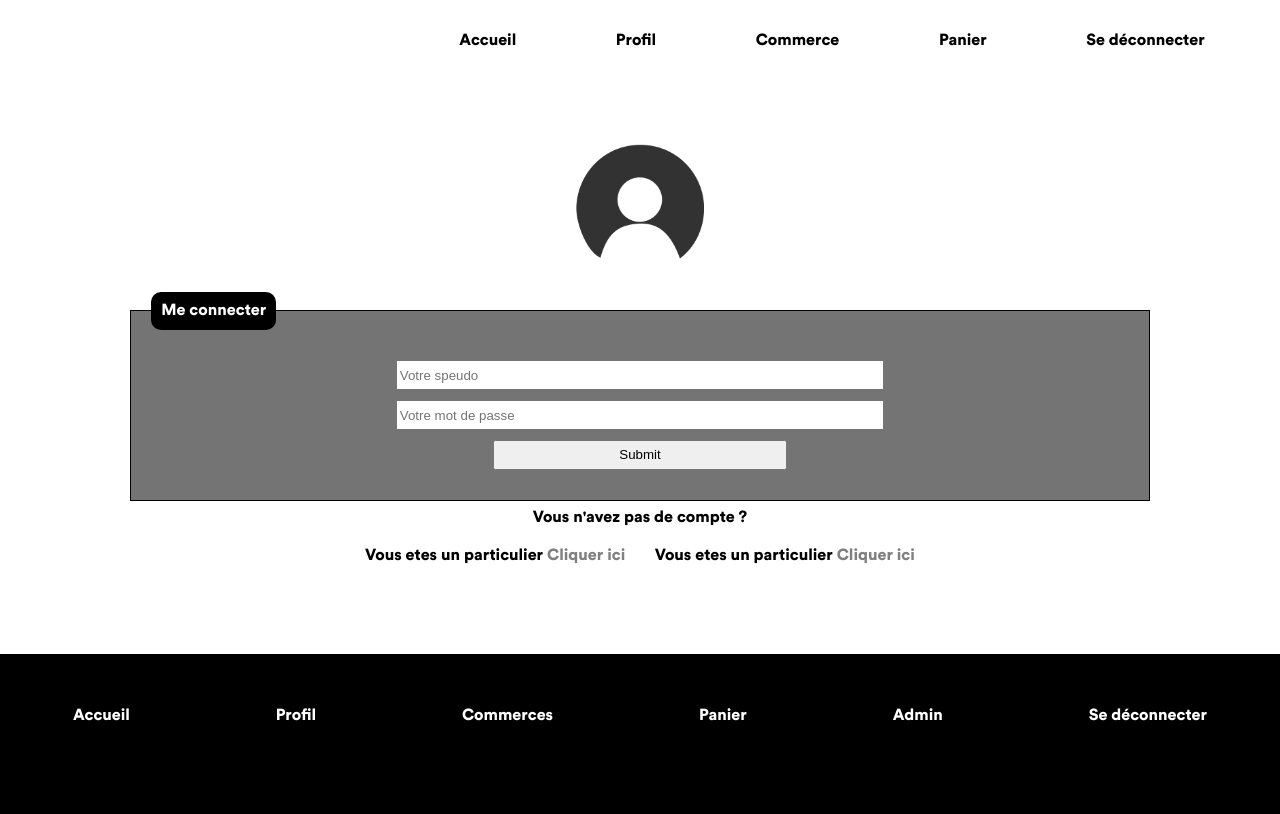
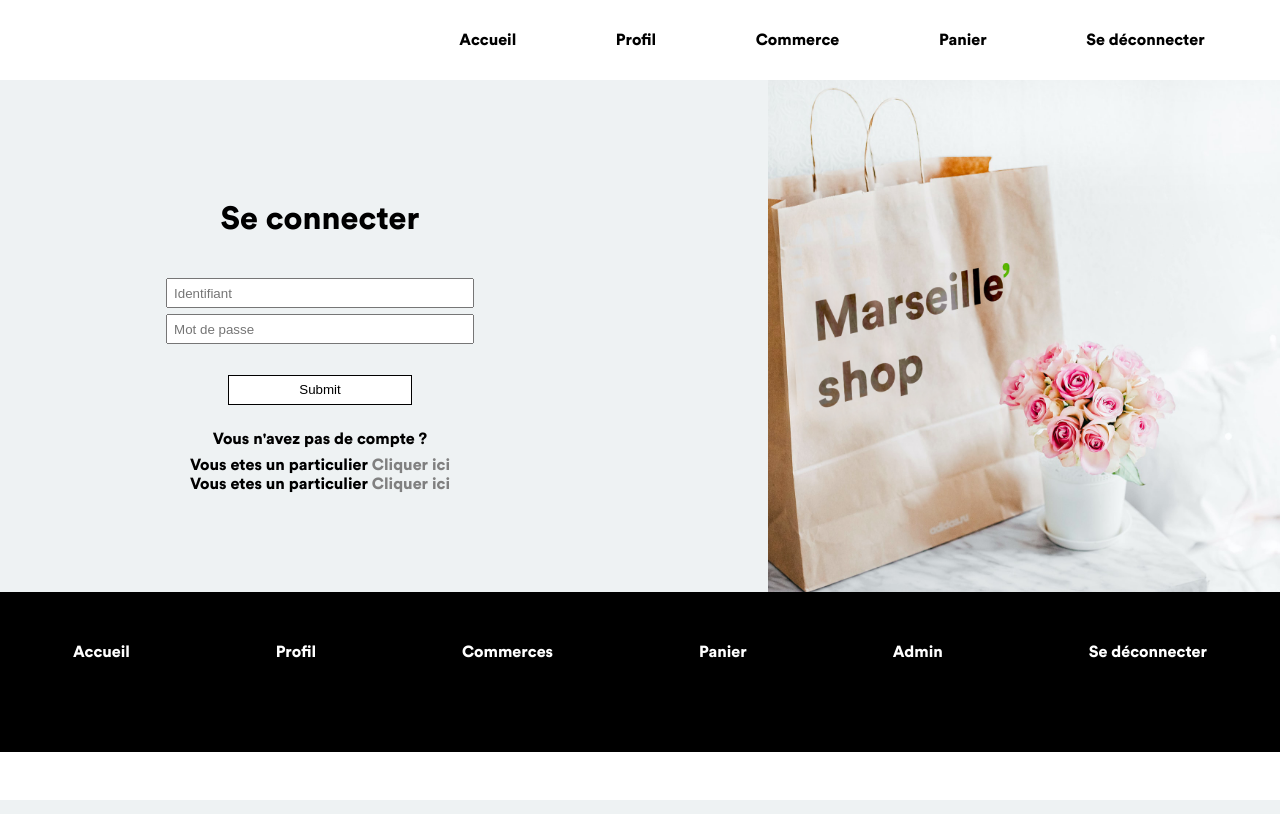
Before and after one commit to celine-emptoz-lacote/confinement, a PHP site: page /connexion.php in a window 1280 px wide. Run offline with PHP 8.4, Linux system fonts and the light colour scheme.

Commit message:
fin de la page connexion et du style

```diff
--- a/connexion.php
+++ b/connexion.php
@@ -18,19 +18,25 @@
         </nav>
     </header>
     <main>
-        <img class="connexion_icon" src="src/images/icon.png" alt="icon">
+        <div class="connexion_div">
+            <div>
+            <h1>Se connecter</h1>
+                <form class="connexion_form" action="">
 
-        <form  action="">
-          <fieldset class="connexion_fieldset">
-                <legend class="connexion_legend">Me connecter</legend>
-                <input class="connexion-input" type="text" name="" placeholder="Votre speudo" required >
-                <input class="connexion-input" type="password" name="" placeholder="Votre mot de passe" required>
-                <input class="connexion-input" type="submit">
-        </fieldset>
-      </form>
-        <p class="connexion_p">Vous n'avez pas de compte ?</p>
-        <p class="connexion_p2">Vous etes un particulier <a href="inscription.php">Cliquer ici</a></p>
-        <p class="connexion_p2">Vous etes un particulier <a href="inscription_commercant.php">Cliquer ici</a></p>
+                    <input class="connexion-input" type="text" name="" placeholder=" Identifiant" required >
+                    <input class="connexion-input" type="password" name="" placeholder=" Mot de passe" required>
+                    <input class="connexion-input" type="submit">
+
+                </form>
+                <p class="connexion_p">Vous n'avez pas de compte ?</p>
+                <p class="connexion_p2">Vous etes un particulier <a href="inscription.php">Cliquer ici</a></p>
+                <p class="connexion_p2">Vous etes un particulier <a href="inscription_commercant.php">Cliquer ici</a></p>
+            </div>
+
+            <img src="src/images/marseilleshop.png" alt="logo">
+        </div>
+
+
     </main>
 
     <footer>
--- a/css/styles.css
+++ b/css/styles.css
@@ -168,13 +168,27 @@ h1{
 }
 
 /**** INSCRIPTION ****/
-body {
+.inscription-body {
     text-align: center;
+    background-color: #eef2f3;
 }
 
-form {
-    width: 80%;
-    margin: auto;
+.inscription-body header {
+    background-color: white;
+}
+
+.inscription-main {
+    display: flex;
+    justify-content: space-around;
+}
+
+.inscription-main-div {
+    width: 50%;
+}
+
+.inscription-main img {
+    width: 40%;
+    margin-bottom: -6%;
 }
 
 input {
@@ -193,47 +207,96 @@ form input {
 
 input[type="submit"] {
     width: 30%;
+    background-color: white;
+    border: 1px solid black;
+
 }
 
 /****** profil ***/
-.profil_hr {
-    width: 70%;
+
+.profil_main_header {
+    display: flex;
+    justify-content: space-around;
+    align-items: center;
+    background-color: #eef2f3;
+    text-align: left;
+}
+
+.profil_main_header div {
+   width: 40%;
+}
+
+.profil_main_header div h1 {
+    text-align: left;
+    font-size: 50px;
+ }
+
+.profil_main_header img {
+    width: 50%;
+}
+.profil_section {
+    margin: 6% auto;
+}
+.profil-form input{
+    display: block;
+    width: 20%;
     margin: 2% auto;
-    border: 1px solid black;
+}
+
+.profil_table {
+    width: 80%;
+    margin: auto;
+    border-collapse: collapse;
+}
+
+.profil_table thead tr {
+    background-color: #c2c6c7;
+    border-top: 1px solid black;
+    border-bottom: 1px solid black;
+}
+
+.profil_table tbody {
+    background-color: #eef2f3;
+}
+.profil_table  td {
+    padding: 1.5%;
 }
 
 /****** CONNEXION ****/
-
-.connexion_fieldset {
-    padding: 2%;
-    background-color: rgb(116, 116, 116);
-    border: 1px solid black;
+.connexion_div {
+    display: flex;
+    justify-content: space-between;
+    align-items: center;
+    margin-bottom: -6%;
+    background-color: #eef2f3;
 }
 
-.connexion_legend {
-    padding: 1%;
-    text-align: left;
-    background-color: black;
-    color: white;
-    border-radius: 10px;
+.connexion_div div {
+    width: 50%;
 }
-.connexion_icon {
-    width: 10%;
-    margin: 5% auto 2%;
+.connexion_div img {
+    width: 40%;
 }
 
+.connexion_form {
+    padding:2%;
+}
 .connexion-input {
     display: block;
     width: 50%;
     margin: 1% auto;
 }
-.connexion_p , .connexion_p2 {
-    margin: 0.5%;
+
+.connexion_form input[type="submit"] {
+    margin-top: 5%;
+}
+
+.connexion_p  {
+    margin: 1%;
 }
 
 .connexion_p2 {
-    display: inline-block;
-    margin: 1%;
+    margin: 0;
 }
 
 .connexion_p2 a {
```
